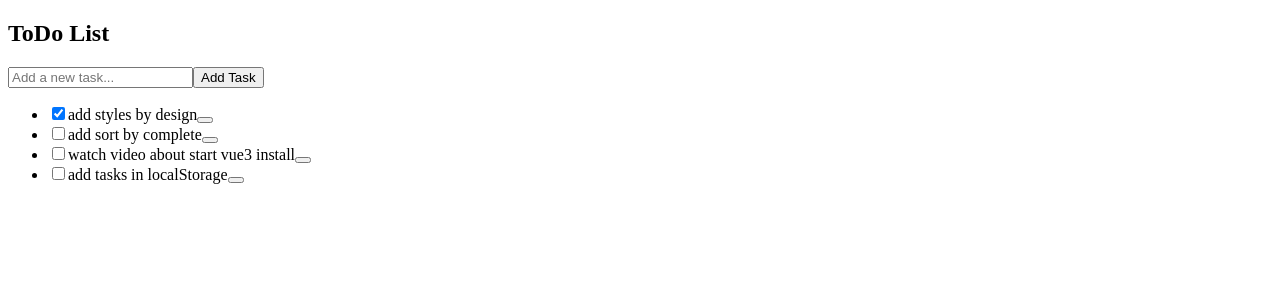
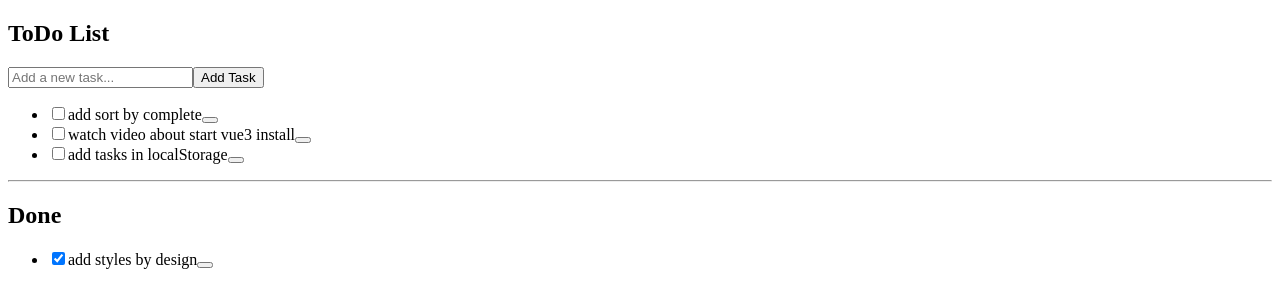
Before and after one commit to archkish/todoList, a Vue app: page / in a window 1280 px wide. Both pictures are taken after a click on the checkbox 58 px from the left and 113 px from the top of the page. Shown: the top 308 px of the page. Built offline with nearby package versions, Linux system fonts and the light colour scheme; the HTML template or start-up script is replaced by a standard one.

Commit message:
add done todo

```diff
--- a/src/App.vue
+++ b/src/App.vue
@@ -7,11 +7,23 @@
     </form>
     <ul class="list">
       <li class="list__item" v-for="(task, index) in tasks" :key="index">
-        <input class="list__checkbox" type="checkbox" v-model="task.completed">
+        <input class="list__checkbox" type="checkbox" v-model="task.completed" v-on:change="doCheck(index, 'need')">
         <span class="list__task" :class="{ completed: task.completed }">{{ task.title }}</span>
         <button class="list__btn" @click="deleteTask(index)"></button>
       </li>
     </ul>
+
+    <hr class="devider">
+    <h2 class="tasks__title tasks__title_left">Done</h2>
+
+    <ul class="list" id="done">
+      <li class="list__item" v-for="(task, index) in doneTasks" :key="index">
+        <input class="list__checkbox" type="checkbox" checked v-on:change="doCheck(index, 'complete')" v-model="task.completed">
+        <span class="list__task" :class="{ completed: task.completed }">{{ task.title }}</span>
+        <button class="list__btn" @click="deleteDoneTask(index)"></button>
+      </li>
+    </ul>
+
   </div>
 
 </template>
@@ -42,7 +54,8 @@ export default {
           title: 'add tasks in localStorage',
           completed: false
         },
-      ]
+      ],
+      doneTasks: []
     }
   },
 
@@ -65,13 +78,28 @@ export default {
   methods: {
     addTask() {
       if (this.newTask.trim() !== '') {
-        this.tasks.push({title: this.newTask, completed: false});
+        this.tasks.unshift({title: this.newTask, completed: false});
+        // this.tasks.push({title: this.newTask, completed: false});
         this.newTask = '';
       }
     },
     deleteTask(index) {
       this.tasks.splice(index, 1);
     },
+    deleteDoneTask(index) {
+      this.doneTasks.splice(index, 1)
+    },
+
+    doCheck(index, type) {
+      if(type === 'need') {
+        const complete = this.tasks.splice(index, 1);
+        this.doneTasks.push(...complete)
+      }
+      else {
+        const nocomplete = this.doneTasks.splice(index, 1);
+        this.tasks.push(...nocomplete);
+      }
+    }
   },
 }
 </script>
--- a/src/style.scss
+++ b/src/style.scss
@@ -8,7 +8,6 @@
 #app {
   height: 100vh;
   background: rgba($color: #302f2f, $alpha: 0.5);
-  margin-right: 0;
   display: flex;
   justify-content: center;
   align-items: center;
@@ -20,7 +19,10 @@
   padding: 30px ;
   &__title {
     text-align: center;
-
+    &_left {
+      margin-top: 25px;
+      text-align: left;
+    }
   }
 }
 .form {
@@ -105,7 +107,11 @@
   }
 }
 
-
+.devider {
+  margin-top: 25px;
+  border: none;
+  border-bottom: 1px solid gray;
+}
 .completed {
   text-decoration: line-through;
 }
```
